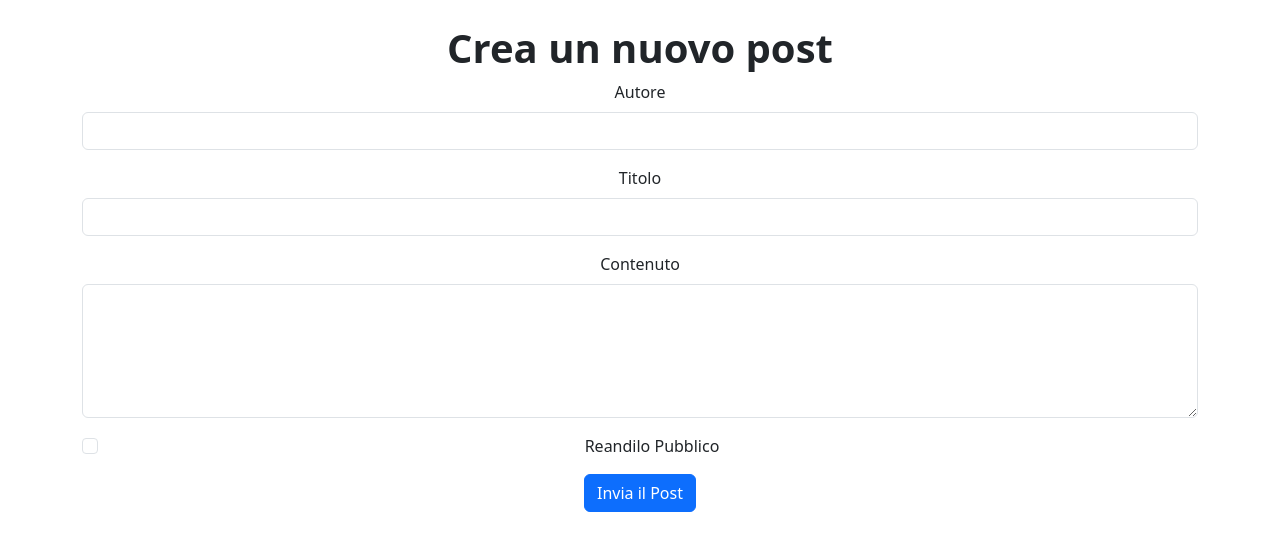
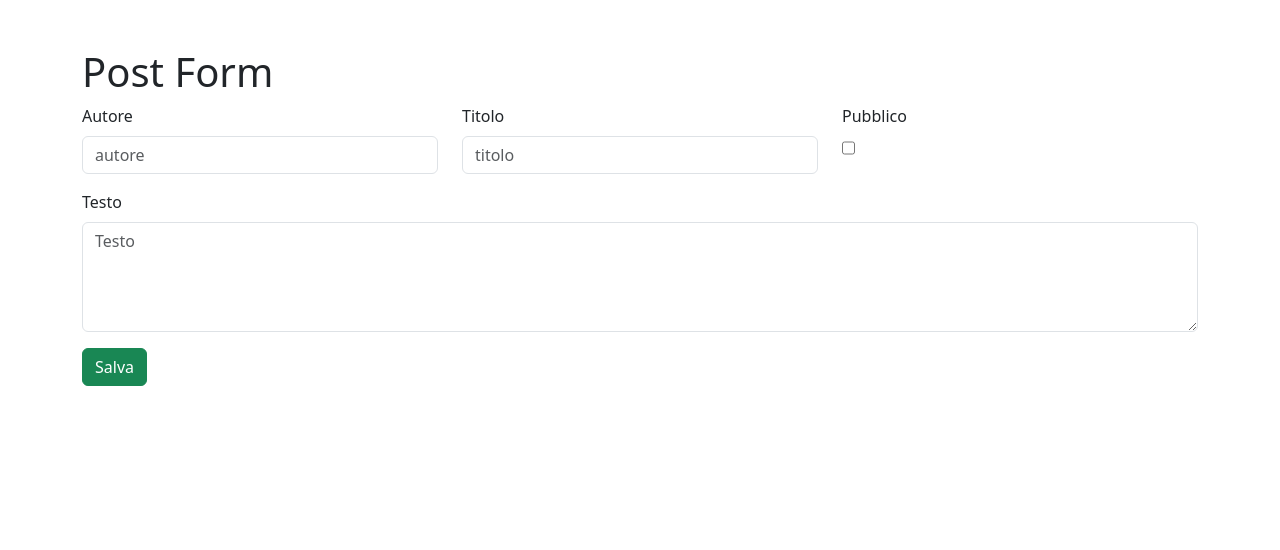
Before and after one commit to GennaroBuonomo/react-post-form, a React (Vite) app: page / in a window 1280 px wide. Shown: the top 550 px of the page. Built offline with nearby package versions, Linux system fonts and the light colour scheme.

Commit message:
Creazione di handleChange

```diff
--- a/src/components/PostForm.jsx
+++ b/src/components/PostForm.jsx
@@ -1,34 +1,79 @@
-import React from 'react'
+import { useState } from "react"
+import axios from "axios"
 
 const PostForm = () => {
+  const [formData, setFormData] = useState({
+    author: "",
+    title: "",
+    public: false,
+    body: "",
+  })
+
+const handleChange = () => {
+
+}
+
   return (
-   <div className="container mt-4 text-center">
-    <h1><strong>Crea un nuovo post</strong></h1>
+    <div className="container my-5">
+      <div className="row">
+        <div className="col-12">
+          <h1>Post Form</h1>
+        </div>
+        <div className="col-12">
           <form>
-      <div className="mb-3">
-        <label for="author" className="form-label">Autore</label>
-        <input type="text" className="form-control" id="author" name="author" />
+            <div className="row gy-3">
+              <div className="col-12 col-md-4">
+                <label htmlFor="" className="form-label">
+                  Autore
+                </label>
+                <input
+                 name="author"
+                 value={formData.author}
+                 type="text"
+                 className="form-control"
+                 placeholder="autore"
+                 />
               </div>
-
-      <div className="mb-3">
-        <label for="title" className="form-label" >Titolo</label>
-        <input type="text" className="form-control" id="title" name="title" />
+              <div className="col-12 col-md-4">
+                <label htmlFor="" className="form-label">
+                  Titolo
+                </label>
+                <input
+                 name="title"
+                 value={formData.title}
+                 type="text"
+                 className="form-control"
+                 placeholder="titolo"
+                 />
               </div>
-
-      <div className="mb-3">
-        <label for="body" className="form-label">Contenuto</label>
-        <textarea className="form-control" id="body" name="body" rows="5"></textarea>
+              <div className="col-12 col-md-4">
+                <label htmlFor="" className="form-label">
+                  Pubblico
+                </label>
+                <div>
+                 <input
+                  type="checkbox" name="public" checked={formData.public} className="form-check"/>
                 </div>
-
-      <div className="form-check mb-3">
-        <input className="form-check-input" type="checkbox" id="public" name="public" />
-        <label className="form-check-label" for="public">
-          Reandilo Pubblico
+              </div>
+              <div className="col-12">
+                <label htmlFor="" className="form-label">
+                  Testo
                 </label>
+                <textarea
+                 name="body"
+                 value={formData.body}
+                 id="body"
+                 className="form-control"
+                 rows="4" placeholder="Testo">
+                </textarea>
               </div>
-
-      <button type="submit" className="btn btn-primary">Invia il Post</button>
+              <div className="col-12">
+                <button className="btn btn-success">Salva</button>
+              </div>
+            </div>
           </form>
+        </div>
+      </div>
     </div>
   )
 }
```
Lines whose indentation alone changed are shown as unchanged.
